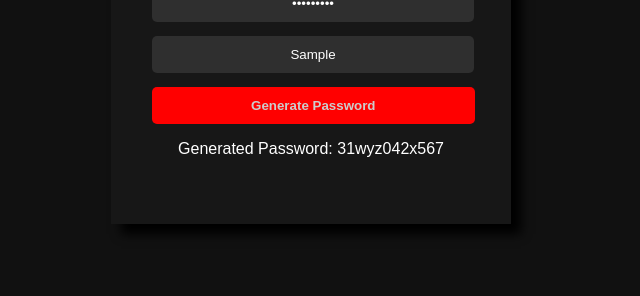
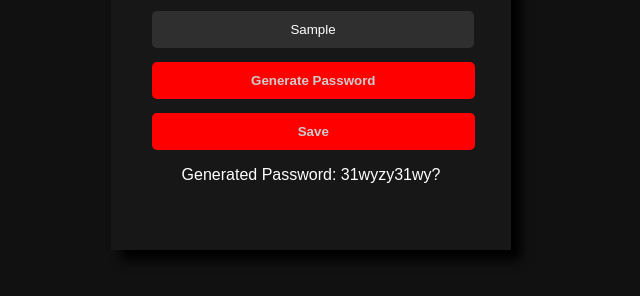
Before and after one commit to ItzzOwo/JSPasswordAlgorithm, a plain HTML site: page index.html in a window 1280 px wide. Both pictures are taken after typing "Sample123", "Sample" into the empty fields and a click on the button "Generate Password". Shown: the part 360-656 px from the top of the page, without its empty margins (329-969 px from the left). Drawn offline with Linux system fonts and the light colour scheme.

Commit message:
new update
added:
- special characters to every password
- save password and website feature

```diff
--- a/index.html
+++ b/index.html
@@ -70,6 +70,10 @@
             width: 100%;
         }
 
+		.save-button {
+			margin-top: 14px;
+		}
+
         button {
             width: 107.5%;
             padding: 10px;
@@ -92,15 +96,38 @@
     </style>
 </head>
 <body>
+
 	<div class="container">
         <h1 class="center-text">Password Generator</h1>
         <input type="password" id="masterPassword" placeholder="Master Password" required>
         <input type="text" id="website" placeholder="Website" required>
         <button onclick="generatePassword()">Generate Password</button>
+		<button onclick="savePassword()" class="save-button">Save</button>
         <p id="generatedPassword"></p>
     </div>
 
+
     <script>
+		 function savePassword() {
+				const savedWebsite = document.getElementById("website").value;
+				const savedPassword = document.getElementById("generatedPassword").textContent;
+
+				if (savedWebsite.trim() === "") {
+					alert("Website field must be filled out!");
+					return;
+				}
+
+				const saveData = `Website: ${savedWebsite}\nPassword: ${savedPassword}`;
+
+				const blob = new Blob([saveData], { type: "text/plain" });
+				const url = URL.createObjectURL(blob);
+				const a = document.createElement("a");
+				a.href = url;
+				a.download = "SavedWebsites.txt";
+				a.click();
+			}
+
+
     function generatePassword() {
         const masterPassword = document.getElementById("masterPassword").value;
         const website = document.getElementById("website").value;
@@ -121,20 +148,18 @@
         const combinedStr = masterPassword + website;
         const uniqueHash = customHash(combinedStr);
         const characters = 'ABCDEFGHIJKLMNOPQRSTUVWXYZabcdefghijklmnopqrstuvwxyz0123456789!@#$%^&*()-_=+[]{}|;:<>,.?';
+        const specialCharacters = '!@#$%^&*()-_=+[]{}|;:<>,.?';
         let generatedPassword = '';
-            const passwordLength = 12 + (uniqueHash.charCodeAt(0) % 5);
-            let usedChars = [];
+        const passwordLength = 11 + (uniqueHash.charCodeAt(0) % 5); // Reduce the password length by 1
 
-            for (let i = 0; i < passwordLength; i++) {
+        for (let i = 0; i < passwordLength - 1; i++) {
             let charIndex = (uniqueHash.charCodeAt(i % uniqueHash.length) % characters.length);
-
-                while (usedChars.includes(charIndex)) {
-                    charIndex = (charIndex + 1) % characters.length;
+            generatedPassword += characters.charAt(charIndex);
         }
 
-                usedChars.push(charIndex);
-                generatedPassword += characters.charAt(charIndex);
-            }
+        // Add a special character to the end
+        let specialCharIndex = (uniqueHash.charCodeAt((passwordLength - 1) % uniqueHash.length) % specialCharacters.length);
+        generatedPassword += specialCharacters.charAt(specialCharIndex);
 
         document.getElementById("generatedPassword").textContent = `Generated Password: ${generatedPassword}`;
     }
```
Lines whose indentation alone changed are shown as unchanged.
